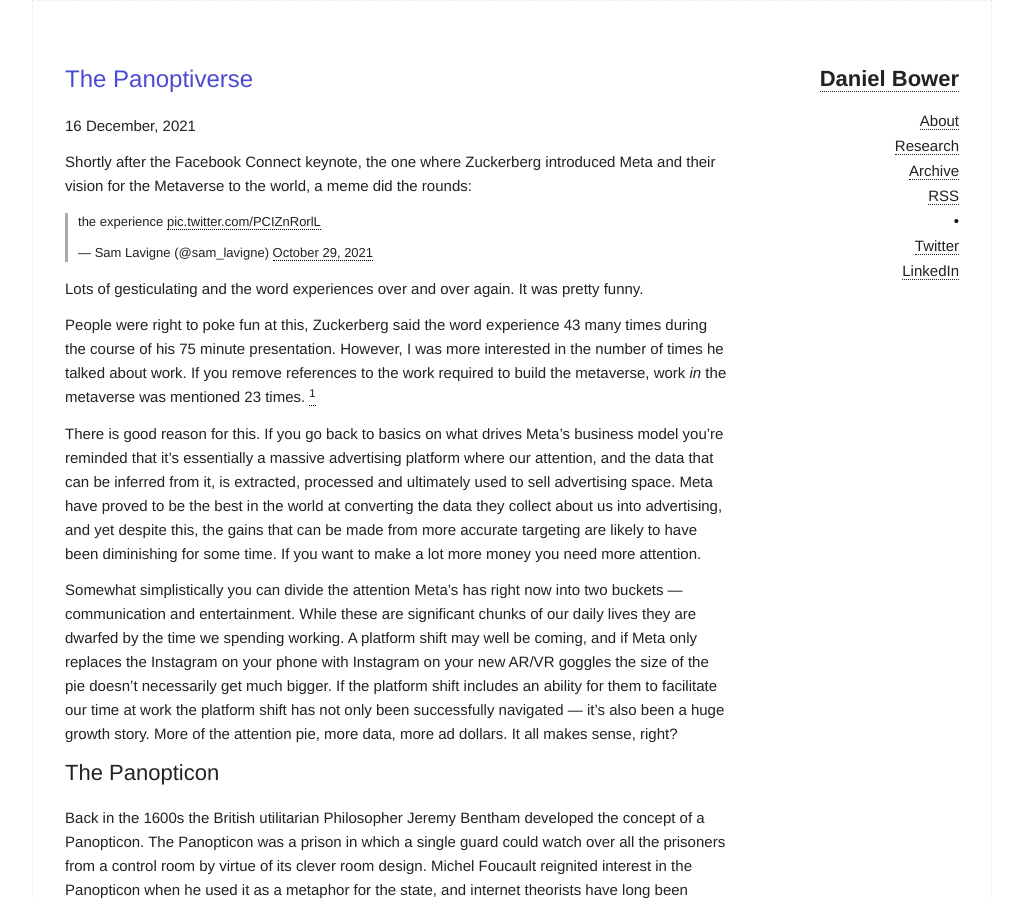
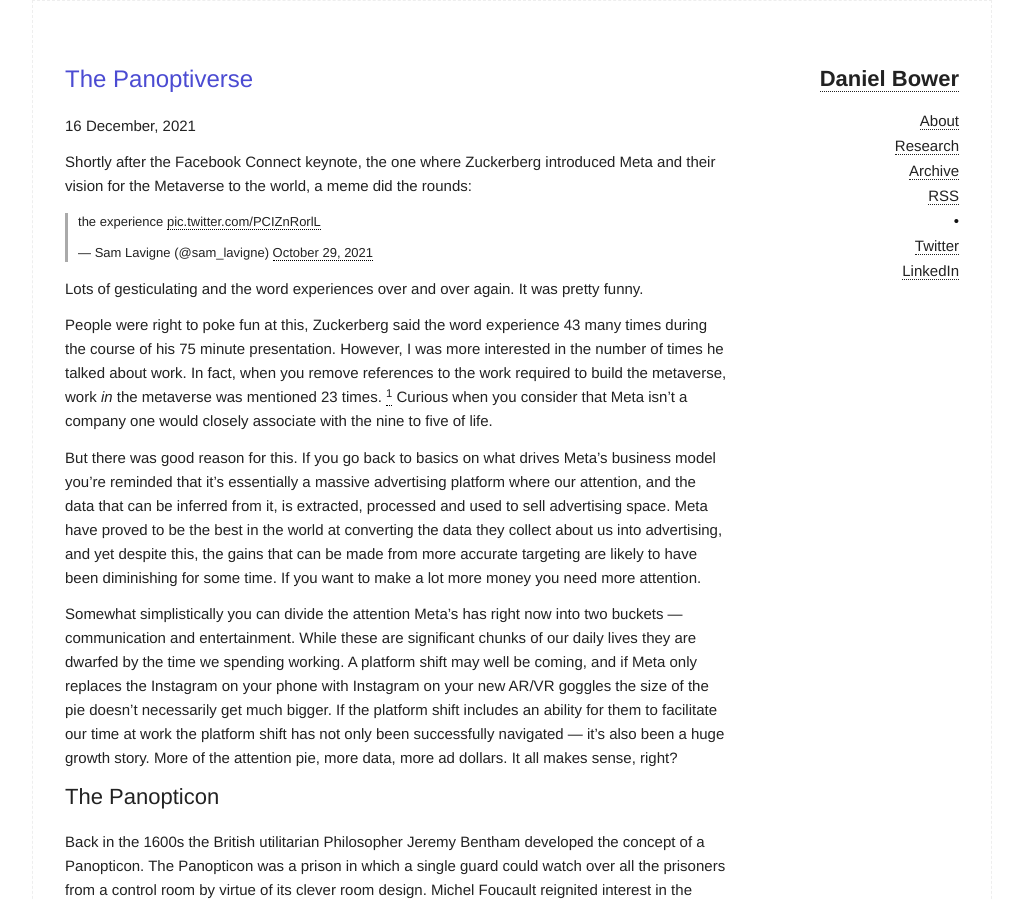
Before and after one commit to danielbower/personal-blog, a Jekyll site: the page built from _posts/2021-12-16-the-panoptiverse.md, in a window 1280 px wide and 900 px high. Shown: the whole window, without its empty margins (128-1151 px from the left). Built offline with Jekyll 4.4.1, drawn with Linux system fonts in a browser that asks for light colours; comment, search, counter and statistics services are not loaded.

```diff
--- a/_posts/2021-12-16-the-panoptiverse.md
+++ b/_posts/2021-12-16-the-panoptiverse.md
@@ -10,9 +10,9 @@
 
 Lots of gesticulating and the word experiences over and over again. It was pretty funny.
 
-People were right to poke fun at this, Zuckerberg said the word experience 43 many times during the course of his 75 minute presentation. However, I was more interested in the number of times he talked about work. If you remove references to the work required to build the metaverse, work _in_ the metaverse was mentioned 23 times. <a id="ref1" href="#ftn1"><sup>1</sup></a>
+People were right to poke fun at this, Zuckerberg said the word experience 43 many times during the course of his 75 minute presentation. However, I was more interested in the number of times he talked about work. In fact, when you remove references to the work required to build the metaverse, work _in_ the metaverse was mentioned 23 times. <a id="ref1" href="#ftn1"><sup>1</sup></a> Curious when you consider that Meta isn't a company one would closely associate with the nine to five of life.
 
-There is good reason for this. If you go back to basics on what drives Meta’s business model you’re reminded that it’s essentially a massive advertising platform where our attention, and the data that can be inferred from it, is extracted, processed and ultimately used to sell advertising space. Meta have proved to be the best in the world at converting the data they collect about us into advertising, and yet despite this, the gains that can be made from more accurate targeting are likely to have been diminishing for some time. If you want to make a lot more money you need more attention.
+But there was good reason for this. If you go back to basics on what drives Meta’s business model you’re reminded that it’s essentially a massive advertising platform where our attention, and the data that can be inferred from it, is extracted, processed and used to sell advertising space. Meta have proved to be the best in the world at converting the data they collect about us into advertising, and yet despite this, the gains that can be made from more accurate targeting are likely to have been diminishing for some time. If you want to make a lot more money you need more attention.
 
 Somewhat simplistically you can divide the attention Meta's has right now into two buckets — communication and entertainment. While these are significant chunks of our daily lives they are dwarfed by the time we spending working. A platform shift may well be coming, and if Meta only replaces the Instagram on your phone with Instagram on your new AR/VR goggles the size of the pie doesn’t necessarily get much bigger. If the platform shift includes an ability for them to facilitate our time at work the platform shift has not only been successfully navigated — it’s also been a huge growth story. More of the attention pie, more data, more ad dollars. It all makes sense, right?
 
```
